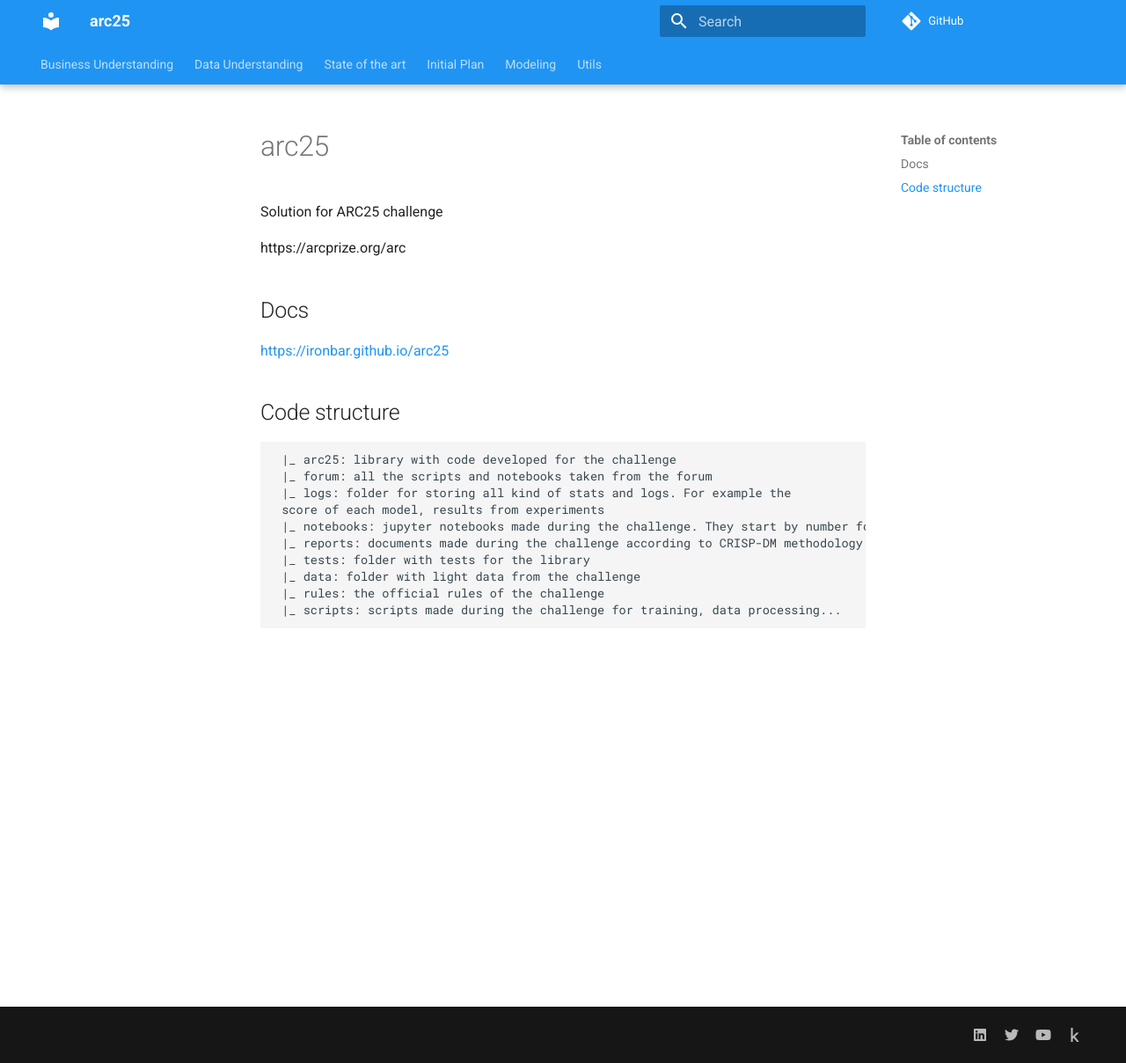
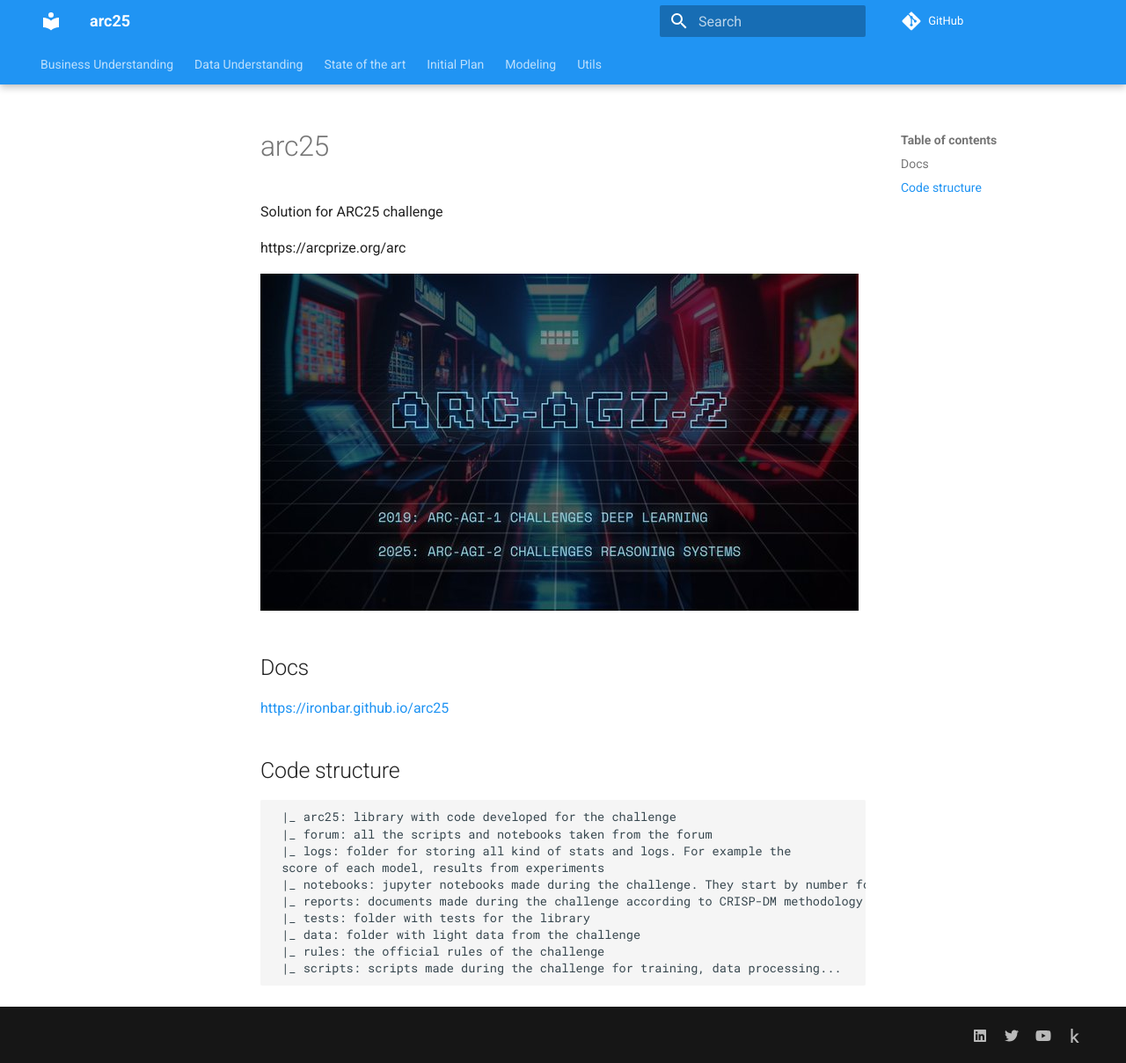
Before and after one commit to ironbar/arc25, an MkDocs documentation site: the page built from docs/README.md, in a window 1280 px wide and 1208 px high. Shown: the whole window at 88% size. Built offline with MkDocs 1.6.1 and Material for MkDocs 9.7.7, drawn with Linux system fonts in a browser that asks for light colours; comment, search, counter and statistics services are not loaded.

Commit message:
added challenge image

```diff
--- a/docs/README.md
+++ b/docs/README.md
@@ -3,6 +3,8 @@
 Solution for ARC25 challenge
 
 https://arcprize.org/arc
+
+![](res/2025-03-26-15-33-54.png)
 
 ## Docs
 
```
Also changed, not shown: docs/res/2025-03-26-15-33-54.png (added).
